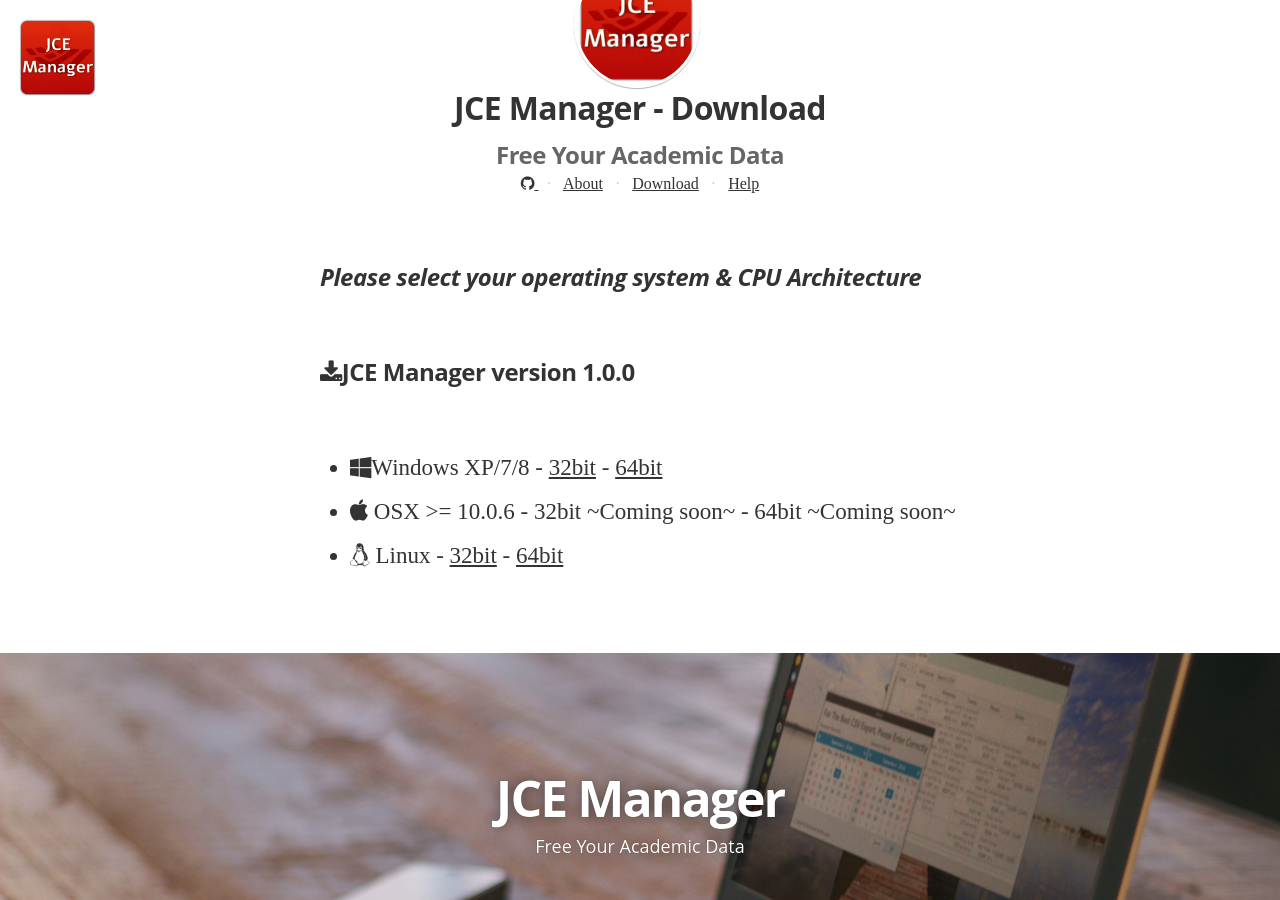
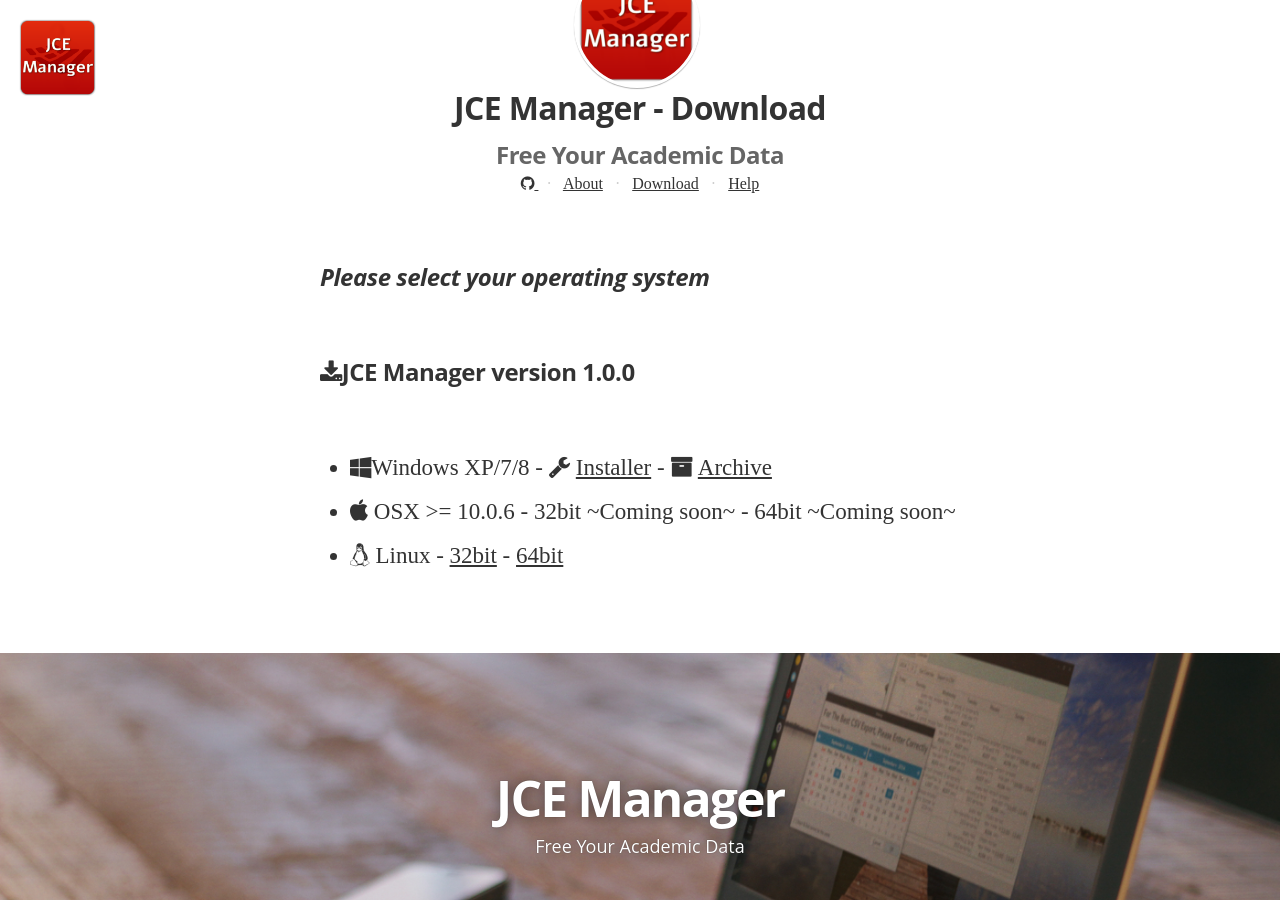
Before and after one commit to liranbg/JCEaverageCalculator, a Jekyll site: the page built from download.md, in a window 1280 px wide and 900 px high, scrolled down 918 px. Built offline with Jekyll 4.4.1, drawn with Linux system fonts in a browser that asks for light colours; nearby versions of some CDN libraries; some web fonts are replaced; Markdown is read by kramdown in place of the engine named in the settings.

Commit message:
Added windows download files
fixed the links in Download page at Windows section

```diff
--- a/download.md
+++ b/download.md
@@ -6,15 +6,15 @@
 ---
 
 
-###***Please select your operating system & CPU Architecture***
+###***Please select your operating system***
 <br>
 
 ####<i class="fa fa-download"></i>JCE Manager version 1.0.0
 <br>
 
  - <i class="fa fa-windows"></i>Windows XP/7/8
- 	- [32bit][win32]
- 	- [64bit][win64]
+ 	- <i class="fa fa-wrench"></i> [Installer][winInstaller]
+ 	- <i class="fa fa-archive"></i> [Archive][winArch]
  - <i class="fa fa-apple"></i> OSX >= 10.0.6
   	- 32bit ~Coming soon~
  	- 64bit	~Coming soon~
@@ -23,8 +23,8 @@
  	- [64bit][linux64]
 
 
-[win32]: /assets/images/os-icons/windows.jpg
-[win64]: /assets/images/os-icons/windows.jpg
+[winInstaller]: /assets/bin/windows/setup.exe
+[winArch]: /assets/bin/windows/jceManager.rar
 [mac32]: /assets/images/os-icons/windows.jpg
 [mac64]: /assets/images/os-icons/windows.jpg
 [linux32]: /assets/images/os-icons/windows.jpg
```
Also changed, not shown: 2 other files.
